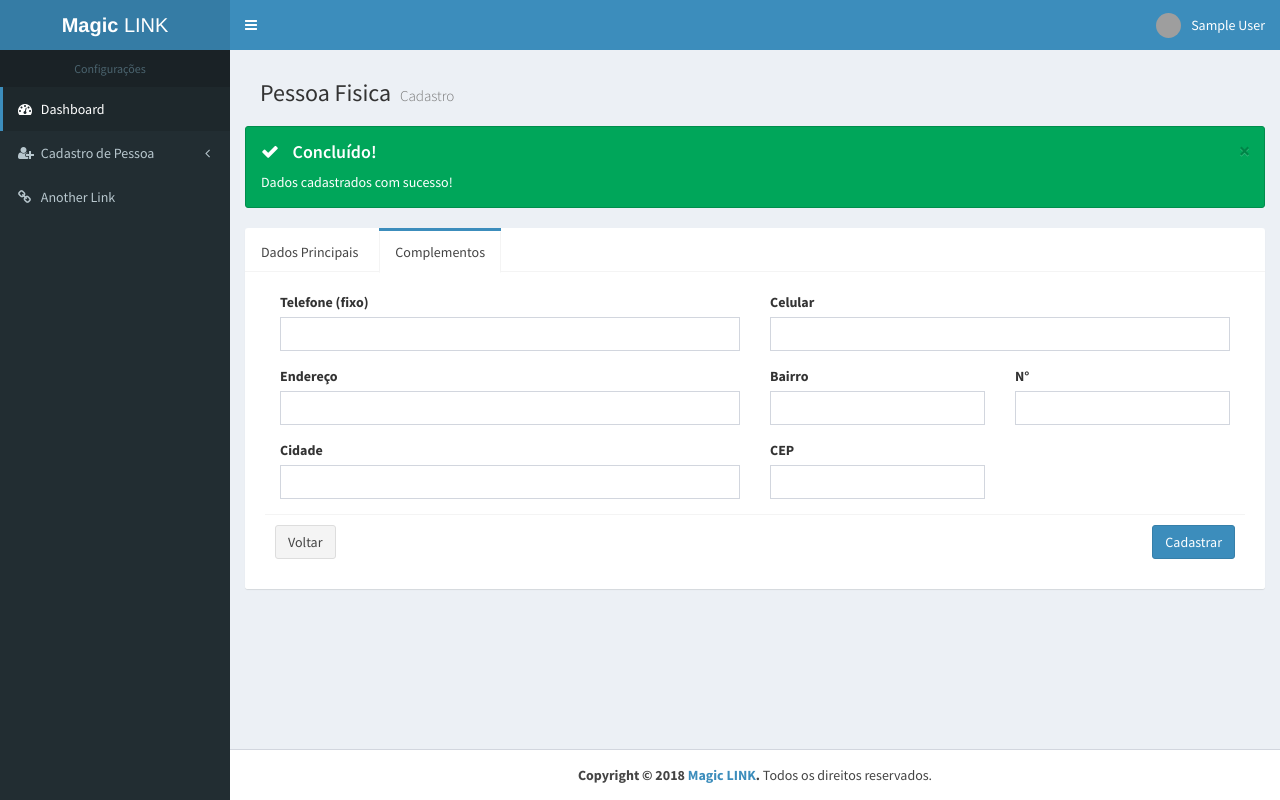
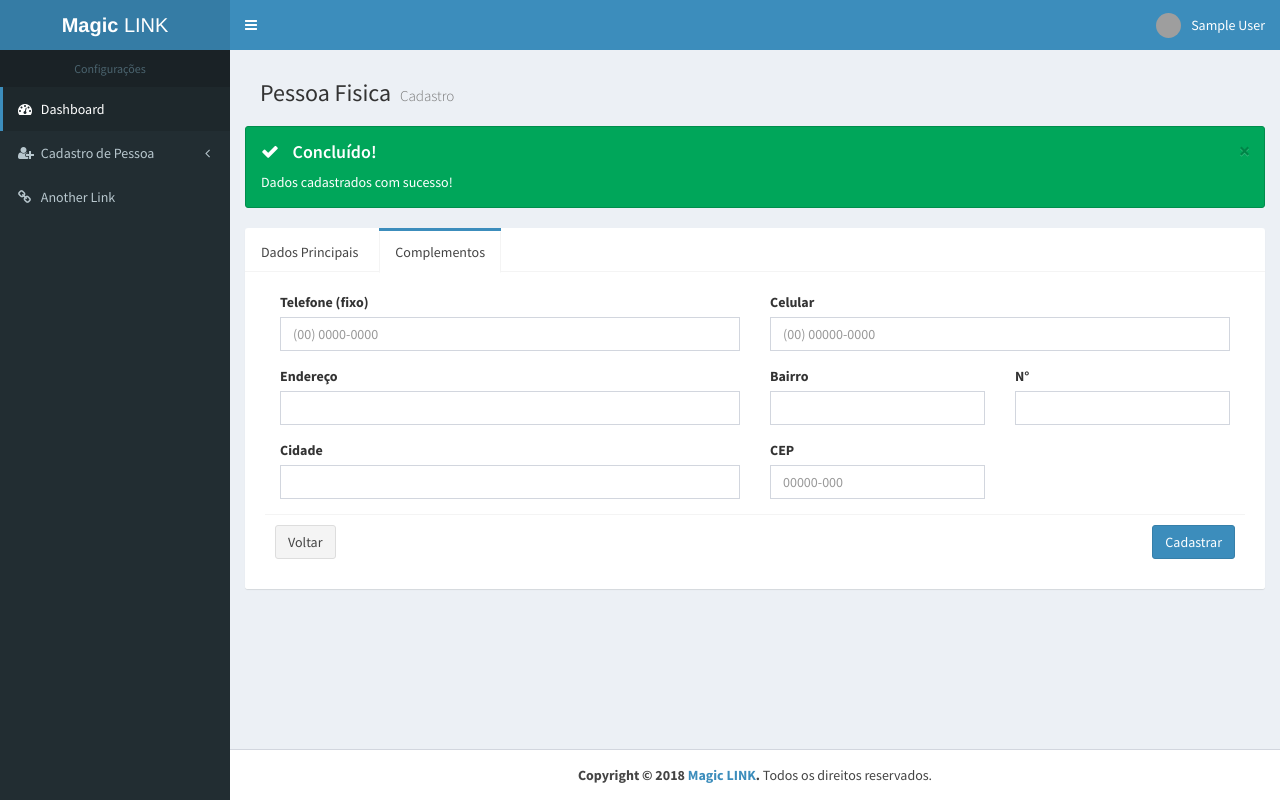
Before and after one commit to thalesgilberto/magic-link, a PHP site: page /views/cadastro_pessoa_fisica.php in a window 1280 px wide, after a click on "Complementos". Run offline with PHP 8.4, Linux system fonts and the light colour scheme; the visitor is signed in with stand-in values (Sample User, id 1); data that the repository does not hold is empty; grey boxes are pictures that could not be loaded.

Commit message:
Placehorlders nos campos de complemento de cadastro

```diff
--- a/models/pessoa.php
+++ b/models/pessoa.php
@@ -148,11 +148,11 @@ class Pessoa {
         }
     }
 
-    public function cpf_cnpjIgual($cpf_cnpj){
+    public function cpf_cnpj_email_verificarIgual($cpf_cnpj, $email){
         $db = new DB();
         $link = $db->DBconnect();
 
-        $query = "SELECT cpf_cnpj FROM Pessoa WHERE cpf_cnpj = '".$cpf_cnpj."'";
+        $query = "SELECT cpf_cnpj, email FROM Pessoa WHERE cpf_cnpj='".$cpf_cnpj."' OR email='".$email."'";
         $resultado = mysqli_query($link, $query);
         $dados = mysqli_fetch_array($resultado);
 
@@ -162,22 +162,6 @@ class Pessoa {
             return false;
         }
     }
-
-    public function emailIgual($email){
-        $db = new DB();
-        $link = $db->DBconnect();
-
-        $query = "SELECT email FROM Pessoa WHERE email = '".$email."'";
-        $resultado = mysqli_query($link, $query);
-        $dados = mysqli_fetch_array($resultado);
-
-        if(empty($dados)){
-            return true;
-        }else{
-            return false;
-        }
-    }
-
 
     public function validar_usuario() {
         $db = new DB();
@@ -205,7 +189,7 @@ class Pessoa {
         $db = new DB();
         $pessoa = new Pessoa();
         $link = $db->DBconnect();
-        if ($pessoa->cpf_cnpjIgual($this->cpf_cnpj) && $pessoa->emailIgual($this->email)) {
+        if ($pessoa->cpf_cnpj_email_verificarIgual($this->cpf_cnpj, $this->email)) {
             if ($this->flg_pessoa_juridica == 0) {
                 $query = "INSERT INTO Pessoa (nome,data_nascimento,sexo,cpf_cnpj,"
                         . "email,flg_pessoa_juridica,senha,id_nivel_usuario,img_user,data_cadastro)"
--- a/views/cadastro_pessoa_fisica.php
+++ b/views/cadastro_pessoa_fisica.php
@@ -116,11 +116,11 @@ if (isset($_SESSION['sucesso'])) {
                             <div class="form-row">
                                 <div class="form-group col-md-6">
                                     <label for="fixo">Telefone (fixo)</label>
-                                    <input type="text" name="fixo" id="fixo" class="form-control mask-telefone"/>
+                                    <input type="text" name="fixo" id="fixo" class="form-control mask-telefone" placeholder="(00) 0000-0000"/>
                                 </div>
                                 <div class="form-group col-md-6">
                                     <label for="celular">Celular</label>
-                                    <input type="text" name="celular" id="celular" class="form-control mask-celular"/>
+                                    <input type="text" name="celular" id="celular" class="form-control mask-celular" placeholder="(00) 00000-0000"/>
                                 </div>
                             </div>
                             <div class="form-row">
@@ -144,7 +144,7 @@ if (isset($_SESSION['sucesso'])) {
                                 </div>
                                 <div class="form-group col-md-3">
                                     <label for="cep">CEP</label>
-                                    <input type="text" name="cep" id="cep" class="form-control mask-cep"/>
+                                    <input type="text" name="cep" id="cep" class="form-control mask-cep" placeholder="00000-000"/>
                                 </div>
                             </div>
                         </div>
```
Also changed, not shown: img/0f4817375950d6e757f516f798614a65.gif (deleted).
